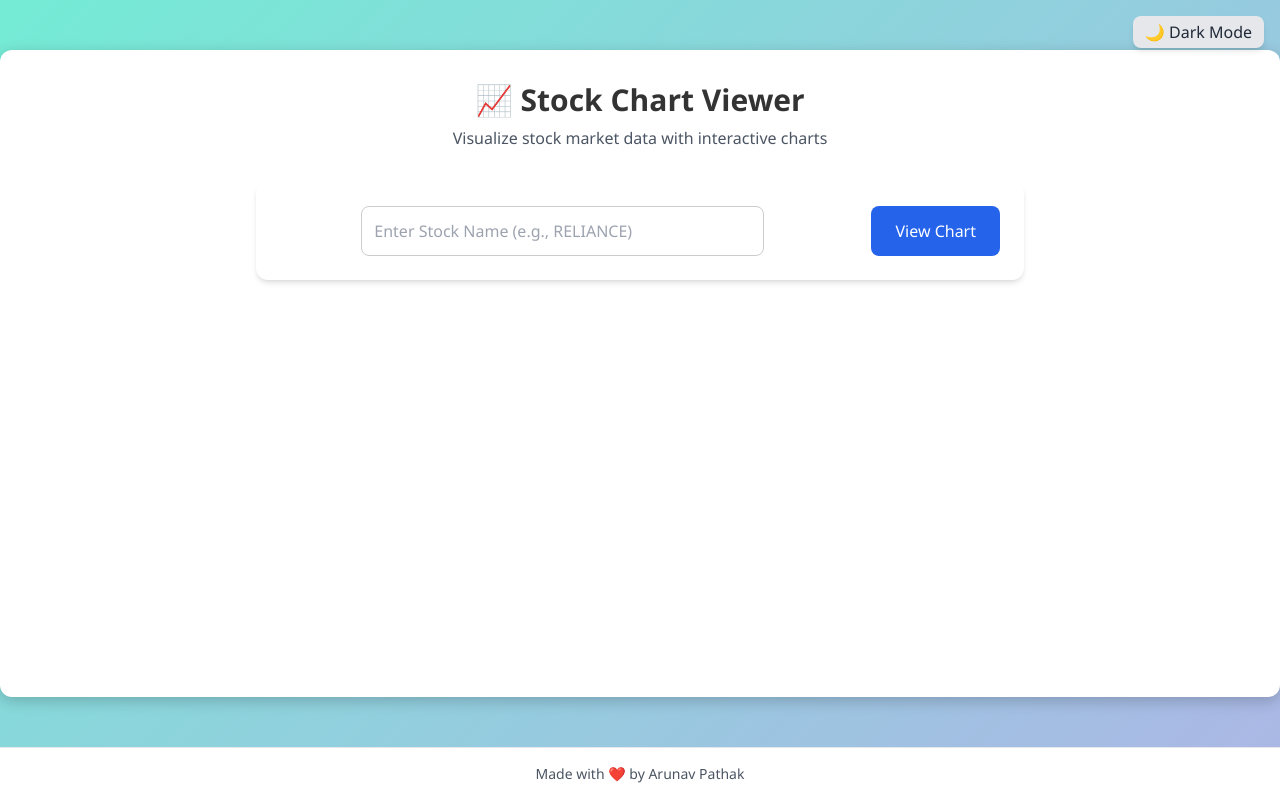
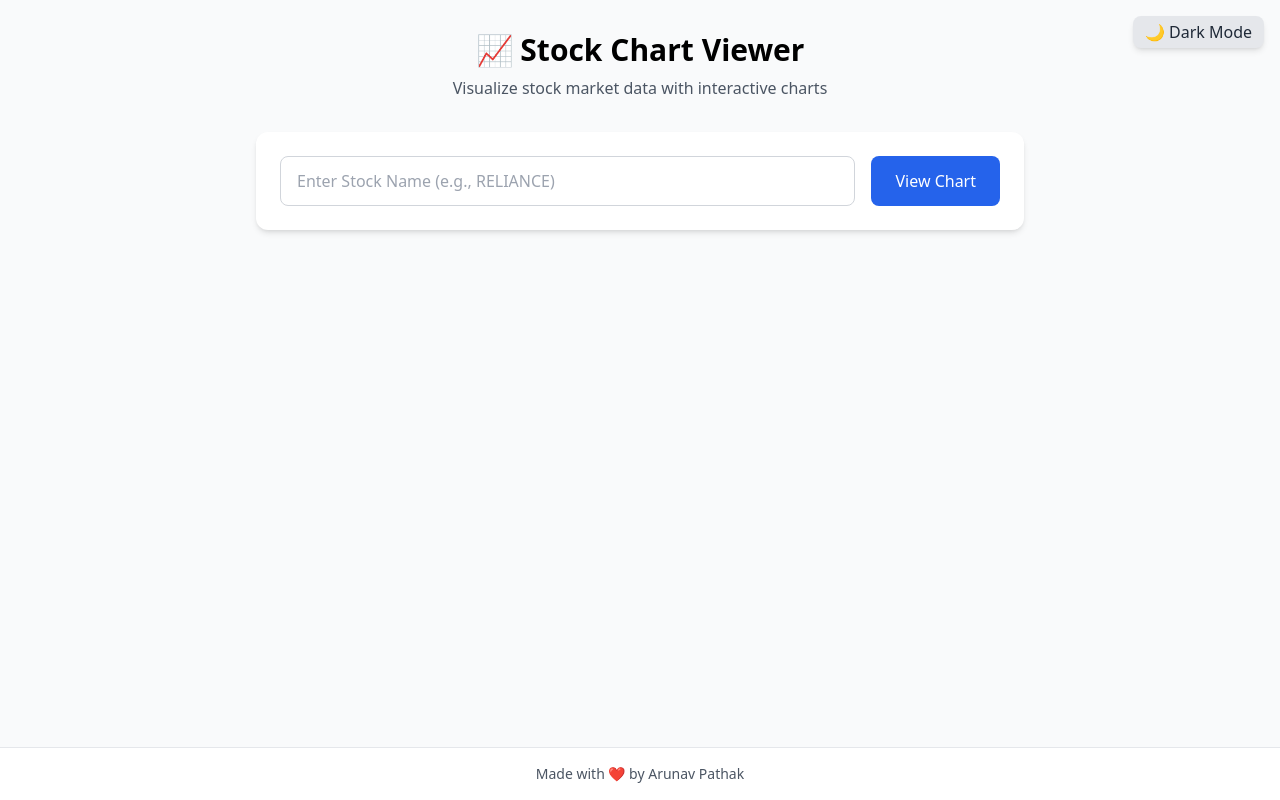
Before and after one commit to pathakarunav123/Live_Stock_preview, a Flask app: template project_folder/templates/index.html in a window 1280 px wide. Run offline with Flask 3, Linux system fonts and the light colour scheme; the template is opened without the code that fills it, so the values that code supplies are empty; some libraries are stand-ins or nearby versions.

Commit message:
Update style.css

```diff
--- a/project_folder/static/archive(2)/style.css
+++ b/project_folder/static/archive(2)/style.css
@@ -1,81 +1,24 @@
-/* static/css/style.css */
 
-body {
-    margin: 0;
-    padding: 0;
-    font-family: 'Segoe UI', Tahoma, Geneva, Verdana, sans-serif;
-    background: linear-gradient(135deg, #74ebd5, #acb6e5);
-    min-height: 100vh;
-    display: flex;
-    flex-direction: column;
+.spinner {
+    border: 6px solid #e5e7eb;
+    border-top: 6px solid #3b82f6;
+    border-radius: 9999px;
+    width: 2.5rem;
+    height: 2.5rem;
+    animation: spin 1s linear infinite;
+    position: absolute;
+    top: 50%;
+    left: 50%;
+    transform: translate(-50%, -50%);
+    z-index: 10;
 }
 
-.container {
-    background: white;
-    margin: 50px auto;
-    padding: 30px 40px;
-    border-radius: 12px;
-    box-shadow: 0px 4px 15px rgba(0, 0, 0, 0.2);
-    width: 90%;
-    max-width: 700px;
-    text-align: center;
+@keyframes spin {
+    0% { transform: translate(-50%, -50%) rotate(0deg); }
+    100% { transform: translate(-50%, -50%) rotate(360deg); }
 }
 
-h1 {
-    margin-bottom: 20px;
-    font-size: 32px;
-    color: #333;
+
+#stockChartImage {
+    transition: opacity 0.3s ease;
 }
-
-.form {
-    margin-bottom: 30px;
-}
-
-input[type="text"] {
-    padding: 12px;
-    width: 70%;
-    border-radius: 8px;
-    border: 1px solid #ccc;
-    font-size: 16px;
-    margin-right: 10px;
-    outline: none;
-}
-
-button {
-    padding: 12px 20px;
-    background-color: #4CAF50;
-    color: white;
-    border: none;
-    border-radius: 8px;
-    font-size: 16px;
-    cursor: pointer;
-    transition: background-color 0.3s ease;
-}
-
-button:hover {
-    background-color: #388e3c;
-}
-
-.chart-section {
-    margin-top: 20px;
-}
-
-.chart-section img {
-    width: 100%;
-    border-radius: 10px;
-    box-shadow: 0px 4px 12px rgba(0, 0, 0, 0.3);
-}
-
-.error {
-    color: red;
-    font-weight: bold;
-    margin-top: 20px;
-}
-
-footer {
-    margin-top: auto;
-    text-align: center;
-    padding: 15px 0;
-    background: rgba(0,0,0,0.1);
-    font-size: 14px;
-}
```
